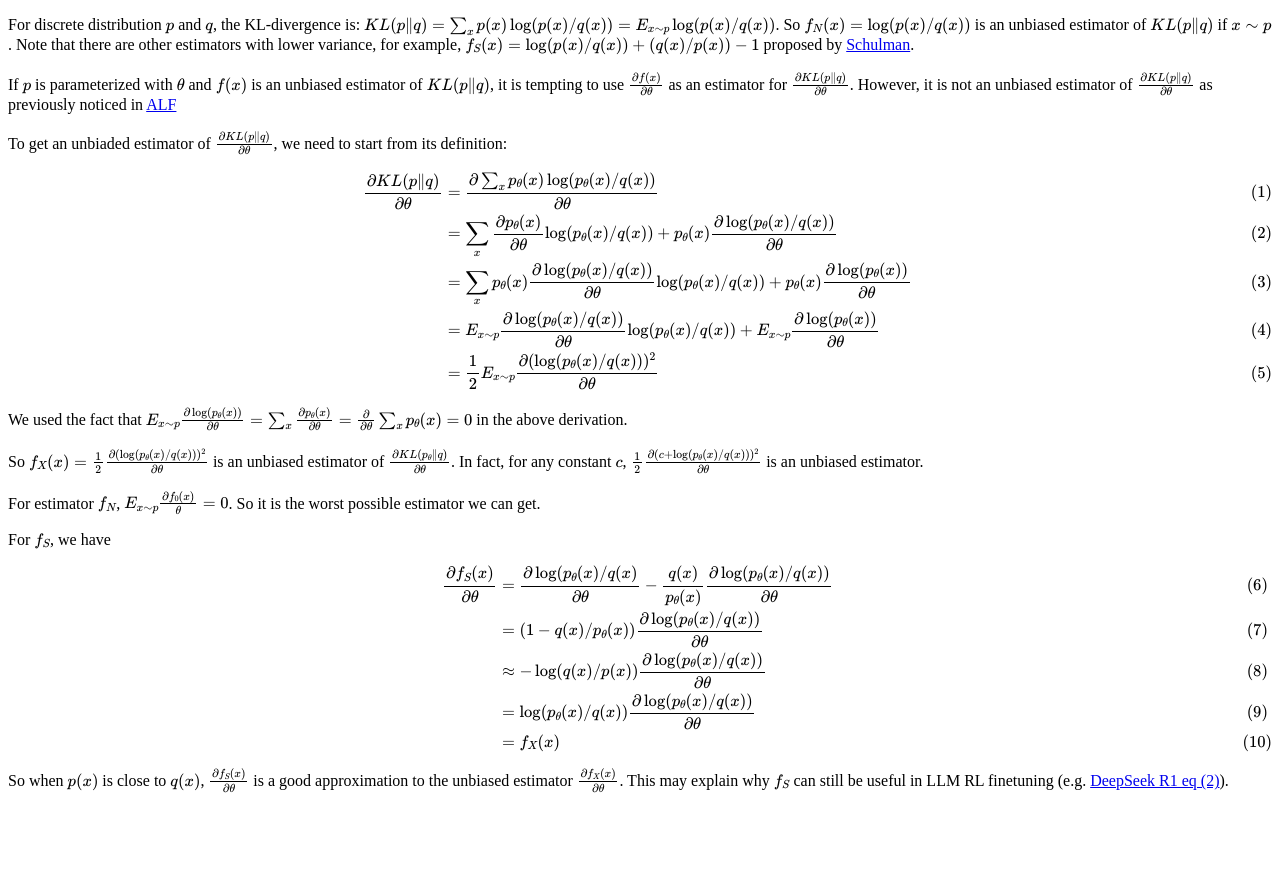
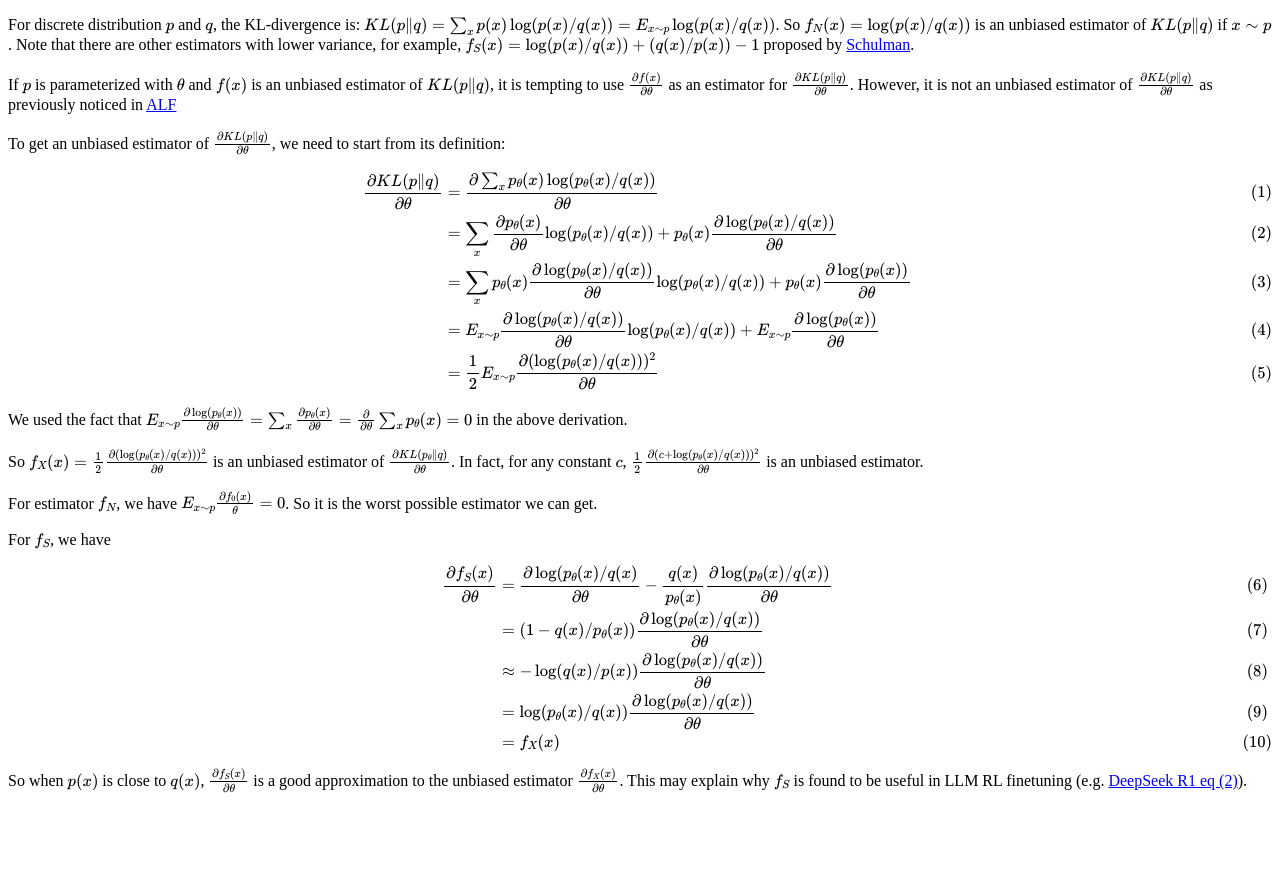
Before and after one commit to emailweixu/emailweixu.github.io, a Jekyll site: the page built from _posts/2025-10-03-Estimating gradient of KL-divergence.md, in a window 1280 px wide. Shown: the top 879 px of the page. Built offline with Jekyll 4.4.1, drawn with Linux system fonts in a browser that asks for light colours; our own code applies the rules of GitHub Pages for plain Markdown files; formulas are drawn with MathJax 3.

Commit message:
Fix typos and improve clarity in KL-divergence post

```diff
--- a/_posts/2025-10-03-Estimating gradient of KL-divergence.md
+++ b/_posts/2025-10-03-Estimating gradient of KL-divergence.md
@@ -16,7 +16,7 @@ of $$KL(p\|q)$$, it is tempting to use $$\frac{\partial f(x)}{\partial \theta}$$
 $$\frac{\partial KL(p \Vert q)}{\partial \theta}$$. However, it is not an unbiased estimator
 of $$\frac{\partial KL(p \Vert q)}{\partial \theta}$$ as previously noticed in [ALF](https://alf.readthedocs.io/en/latest/notes/estimating_derivative_of_expectation.html)
 
-To get an unbiaded estimator of $$\frac{\partial KL(p \Vert q)}{\partial \theta}$$, we need to start from its definition:
+To get an unbiased estimator of $$\frac{\partial KL(p \Vert q)}{\partial \theta}$$, we need to start from its definition:
 
 $$
 \begin{align}
@@ -35,7 +35,7 @@ So $$f_X(x)=\frac{1}{2} \frac{\partial (\log(p_\theta(x)/q(x)))^2}{\partial \the
 unbiased estimator of $$\frac{\partial KL(p_\theta \Vert q)}{\partial \theta}$$. In fact, for any constant $$c$$,
 $$\frac{1}{2} \frac{\partial (c+\log(p_\theta(x)/q(x)))^2}{\partial \theta}$$ is an unbiased estimator.
 
-For estimator $f_N$, $$E_{x\sim p} \frac{\partial f_0(x)}{\theta}=0$$. So it is the worst possible estimator
+For estimator $f_N$, we have $$E_{x\sim p} \frac{\partial f_0(x)}{\theta}=0$$. So it is the worst possible estimator
 we can get.
 
 For $$f_S$$, we have
@@ -52,4 +52,4 @@ $$
 
 So when $$p(x)$$ is close to $$q(x)$$, $$\frac{\partial f_S(x)}{\partial \theta}$$
 is a good approximation to the unbiased estimator $$\frac{\partial f_X(x)}{\partial \theta}$$.
-This may explain why $$f_S$$ can still be useful in LLM RL finetuning (e.g. [DeepSeek R1 eq (2)](https://arxiv.org/abs/2501.12948)).
+This may explain why $$f_S$$ is found to be useful in LLM RL finetuning (e.g. [DeepSeek R1 eq (2)](https://arxiv.org/abs/2501.12948)).
```
